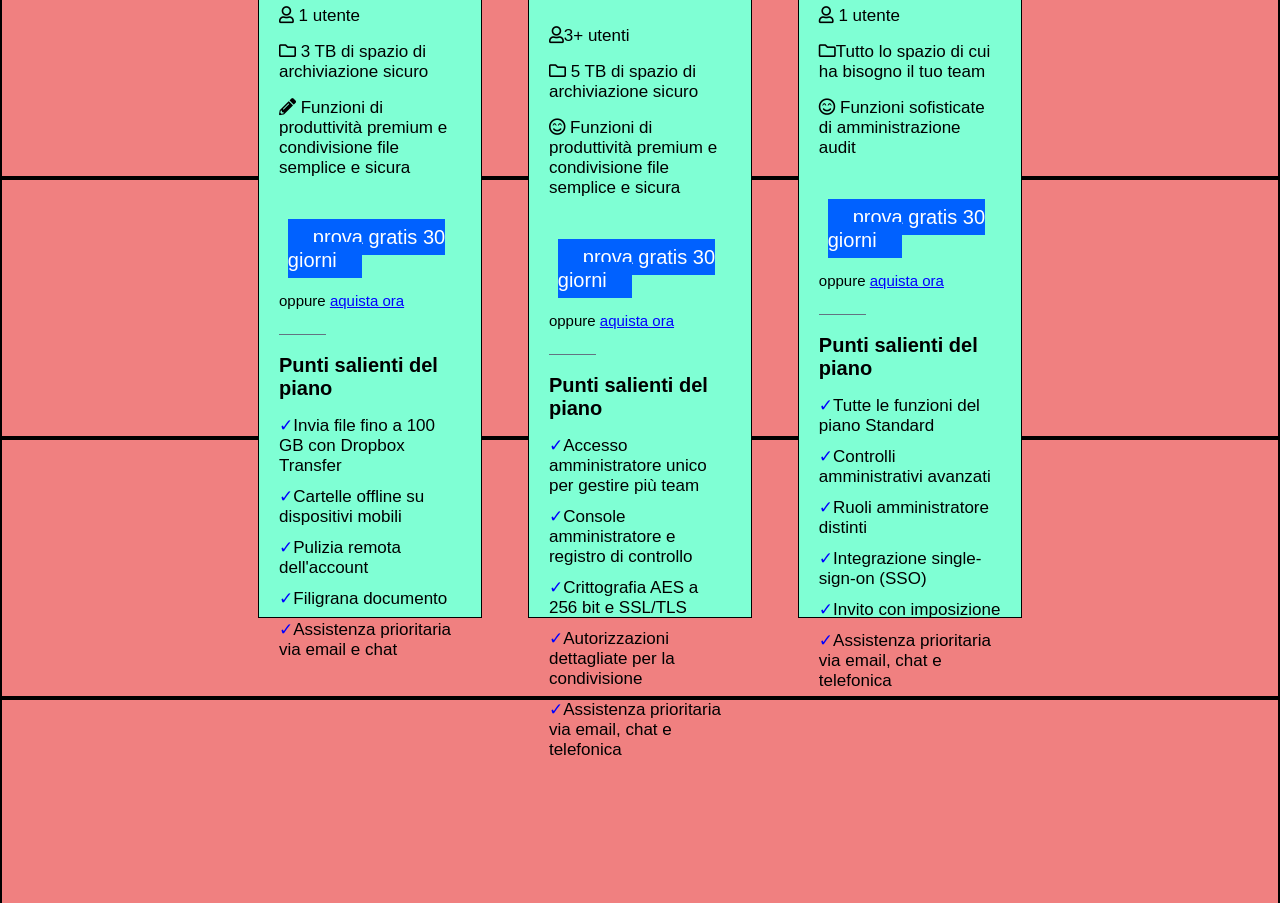
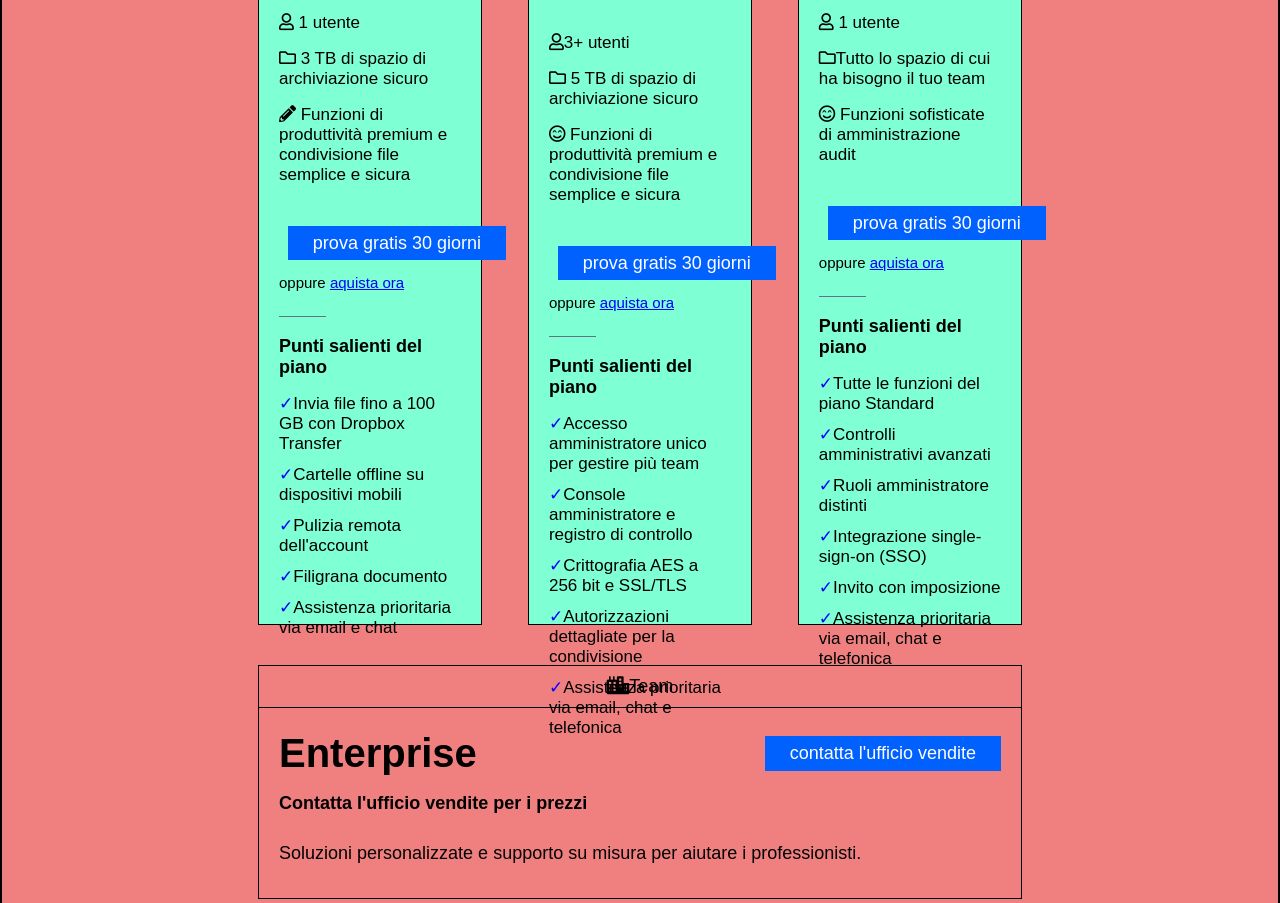
Before and after one commit to AlessioDiPietro/html-css-dropbox, a plain HTML site: page index.html in a window 1280 px wide. Shown: the part 1603-2506 px from the top of the page. Drawn offline with Linux system fonts and the light colour scheme.

Commit message:
ADD- sezione 1 enterprise box

```diff
--- a/css/style.css
+++ b/css/style.css
@@ -4,7 +4,7 @@
     box-sizing: border-box;
 }
 body {
-    font-size: 20px;
+    font-size: 18px;
     font-family:Arial, Helvetica, sans-serif
 }
 .btn {
@@ -12,7 +12,7 @@ body {
     background-color: #0061ff;
     color:white;
     text-decoration: none;
-    display: inline;
+
 }
 .btn:hover {
     opacity: 0.7;
@@ -28,19 +28,22 @@ li {
 /* .container {
     height: 100%;
 } */
+.logo {
+    height: 90%;
+}
+.box-opzioni {
+    height: 830px;
+}
 /* header {
     width: 100%;
     height: 90px;
  } */
-.logo {
-    height: 90%;
-}
-/* .jumbotron {
-    background-color: green;
-} */
-main section {
-    width: 100%;
-    height: 400%;
+ /* .jumbotron {
+     background-color: green;
+    } */
+    main section {
+        width: 100%;
+    height: 2000px;
     border: 2px solid black;
     background-color:lightcoral;
 }
@@ -95,6 +98,7 @@ nav li {
 }
 #btn-header {
     margin:0 20px;
+    display: inline;
 }
 li a {
     text-decoration: none;
@@ -148,6 +152,7 @@ h1.first-title {
 section {
     width: 100%;
     padding:10% 20%;
+    margin: 70px 0;
 }
 
 /* box piano business*/
@@ -157,6 +162,8 @@ section {
 .piano-business label{
     margin-right: 10px;
 }
+
+/* sezione 3 opzioni */
 .box-opzioni {
     margin: auto;
     width: 100%;
@@ -174,7 +181,7 @@ section {
     width: 100%;
     text-align: center;
     border-bottom: 1px solid black;
-    padding: 4%;
+    padding: 10px;
     text-transform: capitalize;
 }
 .info-box {
@@ -231,3 +238,21 @@ section {
     content: '\2713';
     color: blue;
 }
+
+/* sezione enterprise */
+.enterprise {
+    width: 100%;
+    border: 1px solid black;
+    margin: 40px 0;
+    position: relative;
+}
+.enterprise .contenuto {
+    line-height: 50px;
+    padding: 20px;
+}
+#btn-enterprise {
+    position: absolute;
+    right: 20px;
+    top: 70px;
+
+}
--- a/index.html
+++ b/index.html
@@ -203,6 +203,19 @@
                             </div>
                         </div>
                     </div>
+                    <div class="enterprise ">
+                        <div class="box-title">
+                            <i class="fas fa-city"></i>Team
+                        </div>
+                        <div class="contenuto">
+                            <h2>Enterprise</h2>
+                            <h4>Contatta l'ufficio vendite per i prezzi</h4>
+                            <p>Soluzioni personalizzate e supporto su misura per aiutare i professionisti.</p>
+                        </div>
+                        <div>
+                            <a href="#" class="btn" id="btn-enterprise"">contatta l'ufficio vendite</a>
+                        </div>
+                    </div>
                 </div>
             </section>
 
```
